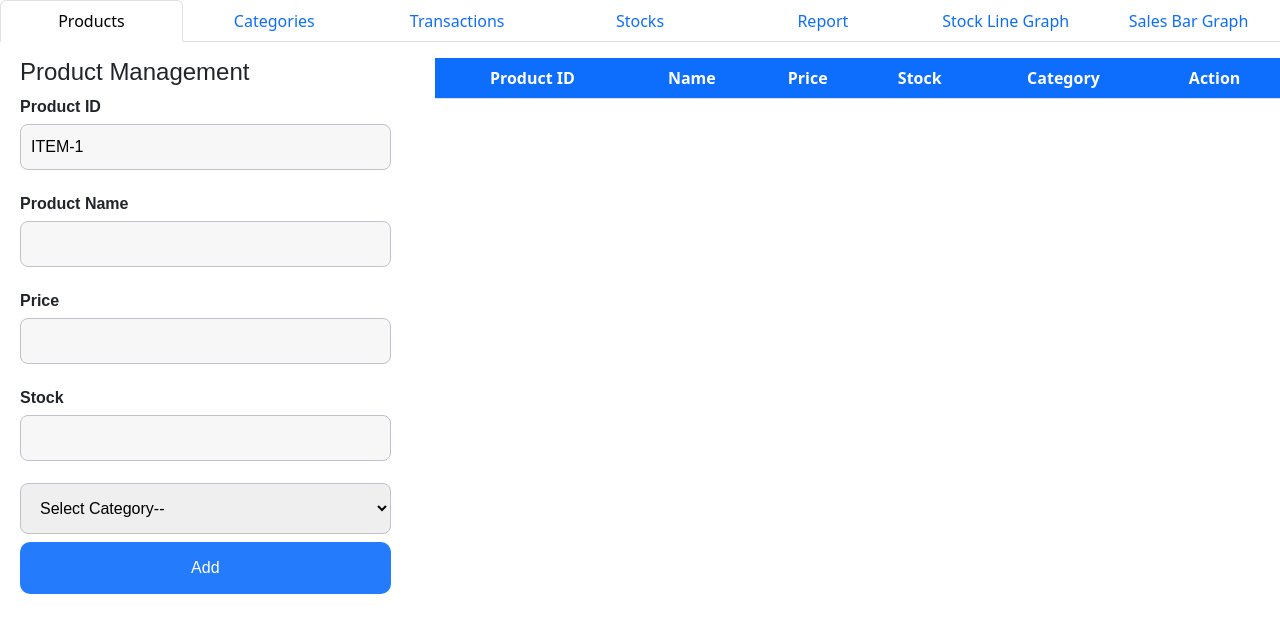
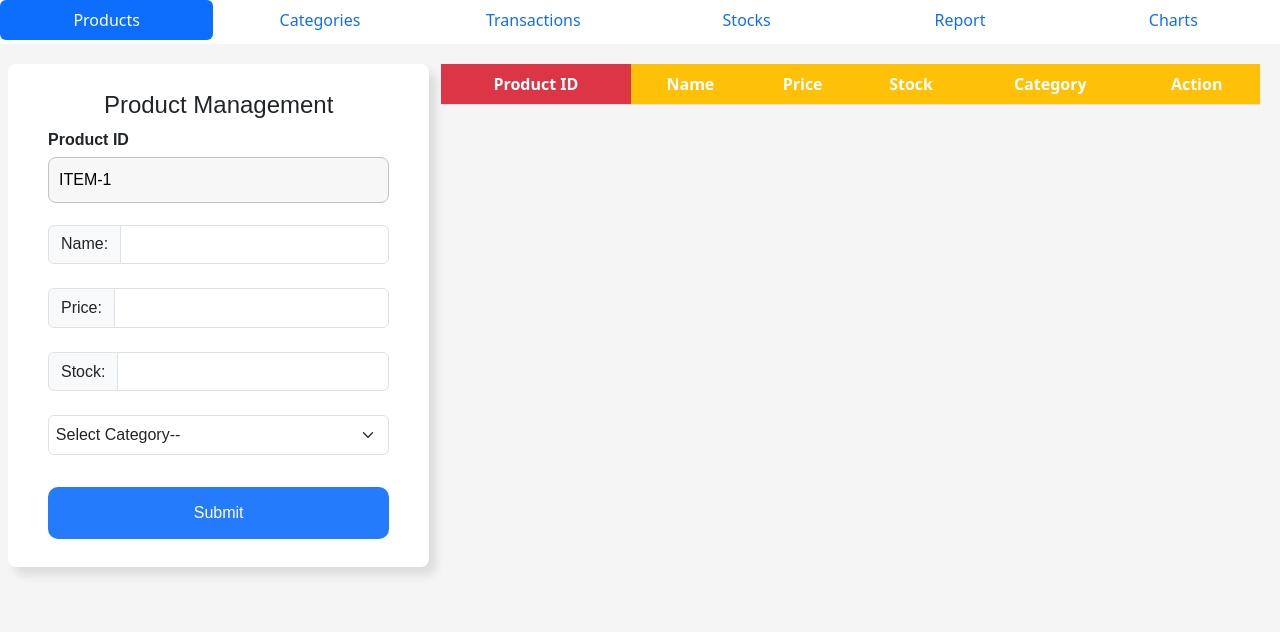
Before and after one commit to kennjoson/reactfinalna, a React (Create React App) app: page / in a window 1280 px wide. Shown: the top 632 px of the page. Built offline with nearby package versions, Linux system fonts and the light colour scheme.

Commit message:
final output

```diff
--- a/src/App.js
+++ b/src/App.js
@@ -5,10 +5,9 @@ import StockManagement from './Modules/StockManagement';
 import CategoryManagement from './Modules/CategoryManagement';
 import TransactionReport from './Modules/TransactionReport';
 import TransactionManagement from './Modules/TransactionManagement';
-import LineChart from './Modules/LineChart';
-import BarChart from './Modules/BarChart';
 import Tabs from 'react-bootstrap/Tabs';
 import Tab from 'react-bootstrap/Tab';
+import CombinedCharts from './Modules/CombineChart';
 
 const App = () => {
   const [selectedTab, setSelectedTab] = useState('Product Management');
@@ -26,12 +25,11 @@ const App = () => {
       return <CategoryManagement />;
     } else if (selectedTab === 'Transaction Management') {
       return <TransactionManagement />;
-    } else if (selectedTab === 'Line Chart') {
-      return <LineChart />;
     } else if (selectedTab === 'Transaction Report') {
       return <TransactionReport />;
-    } else if (selectedTab === 'Bar Chart') {
-      return <BarChart />;
+
+    } else if (selectedTab === 'Combined Chart') {
+      return <CombinedCharts />;
     }
     return null;
   };
@@ -43,10 +41,11 @@ const App = () => {
           id="tab-navigation"
           activeKey={selectedTab}
           onSelect={handleTabSelect}
-          className="mb-3"
+          className="mb-1"
           justify
+          variant="pills"
         >
-          <Tab eventKey="Product Management" title="Products">
+          <Tab eventKey="Product Management" title="Products" >
             {TabContent()}
           </Tab>
           <Tab eventKey="Category Management" title="Categories">
@@ -61,10 +60,7 @@ const App = () => {
           <Tab eventKey="Transaction Report" title="Report">
             {TabContent()}
           </Tab>
-          <Tab eventKey="Line Chart" title="Stock Line Graph">
-            {TabContent()}
-          </Tab>
-          <Tab eventKey="Bar Chart" title="Sales Bar Graph">
+          <Tab eventKey="Combined Chart" title="Charts">
             {TabContent()}
           </Tab>
         </Tabs>
--- a/src/Modules/BarChart.js
+++ b/src/Modules/BarChart.js
@@ -71,7 +71,7 @@ const BarChart = () => {
 
   return (
     <div id="chart">
-      <Chart options={chartData.options} series={chartData.series} type="bar" height={250} />
+      <Chart options={chartData.options} series={chartData.series} type="bar" height={300} />
     </div>
   );
 };
--- a/src/Modules/CategoryManagement.js
+++ b/src/Modules/CategoryManagement.js
@@ -3,11 +3,11 @@ import 'bootstrap/dist/css/bootstrap.min.css';
 import './styles.css';
 import { styles } from './Styles';
 import { ProdListContext } from './ProdListContext';
-import Modal from 'react-bootstrap/Modal';
-import Button from 'react-bootstrap/Button';
+// import Modal from 'react-bootstrap/Modal';
+// import Button from 'react-bootstrap/Button';
 
 const CategoryManagement = () => {
-  const { categories, setCategories } = React.useContext(ProdListContext); // Access the categories from the context
+  const { categories, setCategories } = React.useContext(ProdListContext);
   const [newCategory, setNewCategory] = useState('');
   const [showCategoryModal, setShowCategoryModal] = useState(false);
   const [editedCategory, setEditedCategory] = useState('');
@@ -46,10 +46,10 @@ const CategoryManagement = () => {
 
 
   return (
-  <div className="row">
-    <div className="col-lg-4">
+  <div className="row" style={fullPageStyles}>
+    <div className="col-lg-4" style={boxStyles}>
       <form style={formStyles} onSubmit={handleNewCategory}>
-        <h3>Category Management</h3>
+        <h3 style={{textAlign:'center'}}>Category Management</h3>
         <label htmlFor="prodCategory">
           <b>Set Category</b>
         </label>
@@ -71,8 +71,8 @@ const CategoryManagement = () => {
       <table className="table table-responsive">
         <thead className="text-center">
           <tr>
-            <th scope="col" className="bg-primary text-white">Category</th>
-            <th className="bg-primary text-white">Action</th>
+            <th scope="col" className="bg-danger text-white">Category</th>
+            <th className="bg-warning text-white">Action</th>
           </tr>
         </thead>
         <tbody id="tbodyproducts" className="text-center">
@@ -80,7 +80,7 @@ const CategoryManagement = () => {
             <tr key={index}>
               <td>{category}</td>
               <td>
-                <button class="btn btn-primary" onClick={() => handleEdit(index)}>Update</button>
+                <button class="btn btn-primary me-1" onClick={() => handleEdit(index)}>Update</button>
                 <button class="btn btn-danger" onClick={() => handleDelete(index)}>Delete</button>
               </td>
             </tr>
@@ -88,11 +88,16 @@ const CategoryManagement = () => {
         </tbody>
       </table>
         {showCategoryModal && (
-      <Modal show={showCategoryModal} onHide={() => setShowCategoryModal(false)}>
-        <Modal.Header closeButton>
-          <Modal.Title>Update Category</Modal.Title>
-        </Modal.Header>
-        <Modal.Body>
+      <div className="modal" style={{ display: 'block' }}>
+        <div className="modal-dialog" style={{ margin: '10% auto' }}>
+          <div className="modal-content">
+            <div className="modal-header">
+              <h5 className="modal-title">Update Category</h5>
+              <button type="button" className="btn-close" color="none" aria-label="Close" onClick={() => setShowCategoryModal(false)}>
+                <span>&times;</span>
+              </button>
+            </div>
+            <div className="modal-body">
               <form>
                 <div className="form-group">
                   <label htmlFor="editCategoryName">Category Name</label>
@@ -105,16 +110,22 @@ const CategoryManagement = () => {
                   />
                 </div>
               </form>
-        </Modal.Body>
-        <Modal.Footer>
-          <Button variant="secondary" onClick={() => setShowCategoryModal(false)}>
+            </div>
+          <div className="modal-footer">
+            <button type="button" className="btn btn-secondary" onClick={() => setShowCategoryModal(false)}>
               Close
-          </Button>
-          <Button variant="primary" onClick={handleSaveEdit}>
+            </button>
+            <button
+              type="button"
+              className="btn btn-primary"
+              onClick={handleSaveEdit}
+            >
               Save
-          </Button>
-        </Modal.Footer>
-      </Modal>
+            </button>
+          </div>
+        </div>
+      </div>
+    </div>
   )}
     </div>
   </div>
@@ -128,4 +139,18 @@ padding: '0 20px',
 fontSize: '16px',
 };
 
+const boxStyles = {
+  boxShadow: '7px 8px 10px rgba(0, 0, 0, 0.1)',
+  padding: '20px',
+  borderRadius: '8px',
+  backgroundColor: '#fff',
+  height: '50%',
+};
+
+const fullPageStyles = {
+  backgroundColor: '#f5f5f5',
+  minHeight: '100vh',
+  padding: '20px',
+};
+
 export default CategoryManagement;
--- /dev/null
+++ b/src/Modules/CombineChart.js
@@ -0,0 +1,40 @@
+import React from 'react';
+import BarChart from './BarChart';
+import LineChart from './LineChart';
+
+const CombinedCharts = () => {
+  const containerStyle = {
+    display: 'flex',
+    justifyContent: 'center',
+    alignItems: 'flex-start',
+    backgroundColor: '#f5f5f5',
+    padding: '20px',
+    borderRadius: '8px',
+    maxWidth: '1400px',
+    margin: '0 auto',
+    boxShadow: '0px 0px 20px rgba(0, 0, 0, 0.2)',
+  };
+
+  const chartContainerStyle = {
+    flex: '1',
+    margin: '0 10px',
+    boxShadow: '0px 0px 15px rgba(0, 0, 0, 0.2)',
+    borderRadius: '8px',
+    padding: '10px',
+    backgroundColor: '#fff',
+    minWidth: '500px',
+  };
+
+  return (
+    <div className="combined-charts-container" style={containerStyle}>
+      <div className="bar-chart-container" style={chartContainerStyle}>
+        <BarChart />
+      </div>
+      <div className="line-chart-container" style={chartContainerStyle}>
+        <LineChart />
+      </div>
+    </div>
+  );
+};
+
+export default CombinedCharts;
--- a/src/Modules/LineChart.js
+++ b/src/Modules/LineChart.js
@@ -47,7 +47,7 @@ const LineChart = () => {
 
   return (
     <div id="chart">
-      <Chart options={chartOptions} series={series} type="line" height={360} width={1300} />
+      <Chart options={chartOptions} series={series} type="line" height={300} />
     </div>
   );
 };
--- a/src/Modules/ProductManagement.js
+++ b/src/Modules/ProductManagement.js
@@ -3,8 +3,10 @@ import 'bootstrap/dist/css/bootstrap.min.css';
 import { styles } from "./Styles";
 import './styles.css';
 import { ProdListContext } from './ProdListContext';
-import Modal from 'react-bootstrap/Modal';
-import Button from 'react-bootstrap/Button';
+import InputGroup from 'react-bootstrap/InputGroup';
+import { FormControl} from 'react-bootstrap';
+import Form from 'react-bootstrap/Form';
+
 
 
 const ProdManagement = () => {
@@ -53,31 +55,39 @@ const ProdManagement = () => {
   };
 
   return (
-    <div className="row">
-      <div className="col-lg-4">
+    <div className="row" style={fullPageStyles}>
+      <div className="col-lg-4" style={boxStyles}>
         <form style={formStyles}>
-          <h4>Product Management</h4>
+          <h4 style={{textAlign:'center', marginTop:'2%'}}>Product Management</h4>
           <label htmlFor="prodId">
             <b>Product ID</b>
           </label>
           <input type="text" id="productId" readOnly value={productId} required style={styles.inputStyles}/>
 
-          <label htmlFor="prodname"><b>Product Name</b></label>
-          <input type="text" id="prodName" value={prodName}
-              onChange={(e) => setProdName(e.target.value)} required style={styles.inputStyles}/>
+          <InputGroup size="md">
+          <InputGroup.Text id="inputGroup-sizing-lg">Name:</InputGroup.Text>
+        <Form.Control style={{padding:"2%"}} type="product" id="prodName" value={prodName}
+              onChange={(e) => setProdName(e.target.value)}/>
+        </InputGroup>
 
-          <label htmlFor="sellprice"><b>Price</b></label>
-          <input type="number" id="Price" name="Price" value={price}
-              onChange={(e) => setPrice(e.target.value)} required style={styles.inputStyles}/>
+        <br/>
+        <InputGroup size="md">
+        <InputGroup.Text id="inputGroup-sizing-lg">Price:</InputGroup.Text>
+          <Form.Control style={{padding:"2%"}} type="number"id="Price" name="Price"value={price}
+                onChange={(e) => setPrice(e.target.value)}/>
+        </InputGroup>
 
-          <label htmlFor="stocks"><b>Stock</b></label>
-          <input type="number" id="stock" name="stock" value={stock}
-              onChange={(e) => setStock(e.target.value)} required style={styles.inputStyles}/>
+       <br/>
 
 
-          <select
+          <InputGroup size="md">
+          <InputGroup.Text id="inputGroup-sizing-lg">Stock:</InputGroup.Text>
+          <FormControl style={{padding:"2%"}} type="number" id="stock" name="stock" value={stock}
+              onChange={(e) => setStock(e.target.value)}/>
+         </InputGroup>
+         <br/>
+          <Form.Select style={{padding:"2%"}} size="md"
             id="filterCategory"
-            style={{ border: '1px solid #c2c0ca', width: '100%', padding: '15px', borderRadius: '8px',}}
             value={selectedCategory}
             onChange={(e) => setSelectedCategory(e.target.value)}
           >
@@ -87,46 +97,38 @@ const ProdManagement = () => {
                 {category}
               </option>
             ))}
-          </select>
-
-
-          <button
-            className="bg-primary btn-sm"
-            type="submit"
-            id="btn"
-            onClick={handleButton}
-            style={styles.buttonStyles}
-          >
-            Add
+          </Form.Select>
+          <br/>
+          <button className="bg-primary btn-sm" type="submit" style={styles.buttonStyles} onClick={handleButton }>
+          Submit
           </button>
         </form>
       </div>
-      <div className="col-lg-8">
+      <div className="col-md-8">
 
     <table className="table table-responsive">
       <thead className="text-center">
         <tr>
-          <th scope="col" className="bg-primary text-white">Product ID</th>
-          <th scope="col" className="bg-primary text-white">Name</th>
-          <th scope="col" className="bg-primary text-white">Price</th>
-          <th scope="col" className="bg-primary text-white">Stock</th>
-          <th scope="col" className="bg-primary text-white">Category</th>
-          <th scope="col" className="bg-primary text-white">Action</th>
+          <th scope="col" className="bg-danger text-white">Product ID</th>
+          <th scope="col" className="bg-warning text-white">Name</th>
+          <th scope="col" className="bg-warning text-white">Price</th>
+          <th scope="col" className="bg-warning text-white">Stock</th>
+          <th scope="col" className="bg-warning text-white">Category</th>
+          <th scope="col" className="bg-warning text-white">Action</th>
         </tr>
       </thead>
       <tbody id="tbodyproducts" className="text-center">
         {prodList
+        .filter((product) => product.stock > 0)
         .map((product, index) => (
               <tr key={index}>
                 <td>{product.productId}</td>
                 <td>{product.prodName}</td>
                 <td>₱{product.price}</td>
-                <td className={product.stock === 0 ? 'text-danger' : ''}>
-                  {product.stock === 0 ? 'Out of Stock' : product.stock}
-                </td>
+                <td>{product.stock}</td>
                 <td>{product.prodCategory}</td>
                 <td>
-                  <button class="btn btn-primary" onClick={() => handleEditProduct(product)}>Update</button>
+                  <button class="btn btn-primary me-1" onClick={() => handleEditProduct(product)}>Update</button>
                   <button class="btn btn-danger" onClick={() => handleDeleteProduct(index)}>Delete</button>
                 </td>
               </tr>
@@ -134,47 +136,50 @@ const ProdManagement = () => {
       </tbody>
     </table>
   {showProductModal && selectedProduct && (
-  <Modal show={showProductModal} onHide={() => setShowProductModal(false)}>
-    <Modal.Header closeButton>
-      <Modal.Title>Update Product</Modal.Title>
-    </Modal.Header>
-    <Modal.Body>
+    <div className="modal" style={{ display: 'block' }}>
+      <div className="modal-dialog" style={{ margin: '10% auto' }}>
+        <div className="modal-content">
+          <div className="modal-header">
+            <h5 className="modal-title">Update Product</h5>
+            <button type="button" className="btn-close" color="none" aria-label="Close" onClick={() => setShowProductModal(false)}>
+              <span>&times;</span>
+            </button>
+          </div>
+          <div className="modal-body">
             <form>
               <div className="form-group">
                 <label htmlFor="editProdName">Product Name</label>
                 <input
-            type="text"
-            className="form-control"
-            id="editProdName"
+                  type="text" className="form-control" id="editProdName"
                   value={selectedProduct.prodName}
-            onChange={(e) =>
-              setSelectedProduct({ ...selectedProduct, prodName: e.target.value })
-            }
+                  onChange={(e) => setSelectedProduct({ ...selectedProduct, prodName: e.target.value })}
                 />
               </div>
             <div className="form-group">
               <label htmlFor="editProdPrice">Price</label>
               <input
-            type="number"
-            className="form-control"
-            id="editProdPrice"
+                type="number" className="form-control" id="editProdPrice"
                 value={selectedProduct.price}
-            onChange={(e) =>
-              setSelectedProduct({ ...selectedProduct, price: e.target.value })
-            }
+                onChange={(e) => setSelectedProduct({ ...selectedProduct, price: e.target.value })}
               />
             </div>
+
           </form>
-    </Modal.Body>
-    <Modal.Footer>
-      <Button variant="secondary" onClick={() => setShowProductModal(false)}>
+        </div>
+        <div className="modal-footer">
+          <button type="button" className="btn btn-secondary" onClick={() => setShowProductModal(false)}>
             Close
-      </Button>
-      <Button variant="primary" onClick={() => handleSaveProductEdit(selectedProduct)}>
+          </button>
+          <button
+            type="button"
+            className="btn btn-primary"
+            onClick={() => handleSaveProductEdit(selectedProduct)}>
             Save
-      </Button>
-    </Modal.Footer>
-  </Modal>
+          </button>
+        </div>
+      </div>
+    </div>
+  </div>
 )}
 
 
@@ -183,6 +188,14 @@ const ProdManagement = () => {
     </div>
   );
 };
+
+const boxStyles = {
+  boxShadow: '7px 8px 10px rgba(0, 0, 0, 0.1)',
+  padding: '20px',
+  borderRadius: '8px',
+  backgroundColor: '#fff',
+  height: '50%',
+};
 const formStyles = {
     fontFamily: 'Montserrat, Arial, Helvetica, sans-serif',
     backgroundColor: 'white',
@@ -190,4 +203,10 @@ const formStyles = {
     fontSize: '16px',
   };
 
+  const fullPageStyles = {
+    backgroundColor: '#f5f5f5',
+    minHeight: '100vh',
+    padding: '20px',
+  };
+
 export default ProdManagement;
--- a/src/Modules/StockManagement.js
+++ b/src/Modules/StockManagement.js
@@ -32,7 +32,7 @@ const StockManagement = () => {
     <div className="container">
       <div className="row">
         <div className="col">
-          <h2 className="float-start">Stock Management</h2>
+          <h2  style={{marginLeft:'150px*'}}>Stock Management</h2>
         </div>
       </div>
       <div className="row">
@@ -40,10 +40,10 @@ const StockManagement = () => {
           <table className="table table-responsive custom-table-width">
             <thead className="text-center">
               <tr>
-                <th scope="col" className="bg-primary text-white">Product ID</th>
-                <th scope="col" className="bg-primary text-white">Name</th>
-                <th scope="col" className="bg-primary text-white">Stock</th>
-                <th className="bg-primary text-white">Action</th>
+                <th scope="col" className="bg-danger text-white">Product ID</th>
+                <th scope="col" className="bg-warning text-white">Name</th>
+                <th scope="col" className="bg-warning text-white">Stock</th>
+                <th className="bg-warning text-white">Action</th>
               </tr>
             </thead>
             <tbody id="tbodyproducts" className="text-center">
@@ -56,7 +56,7 @@ const StockManagement = () => {
                   {product.stock === 0 ? 'Out of Stock' : product.stock}
                 </td>
                   <td>
-                    <button className="btn btn-primary me-2" onClick={() => handleEditProduct(product)}>Edit</button>
+                    <button className="btn btn-primary me-1" onClick={() => handleEditProduct(product)}>Edit</button>
                     <button className="btn btn-danger" onClick={() => handleDeleteProduct(index)}>Delete</button>
                   </td>
                 </tr>
--- a/src/Modules/TransactionManagement.js
+++ b/src/Modules/TransactionManagement.js
@@ -4,7 +4,7 @@ import Modal from 'react-bootstrap/Modal';
 import Button from 'react-bootstrap/Button';
 
 const TransactionManagement = () => {
-  const { prodList, cartItems, setCartItems, addBoughtProduct } = useContext(ProdListContext);
+  const { prodList, cartItems, setCartItems, setProdList, addBoughtProduct } = useContext(ProdListContext);
   const [showModal, setShowModal] = useState(false);
   const [selectedProduct, setSelectedProduct] = useState(null);
   const [quantity, setQuantity] = useState('');
@@ -50,11 +50,9 @@ const TransactionManagement = () => {
   };
 
   const handleBuyItem = (item) => {
-    const selectedProductIndex = prodList.findIndex((product) => product.productId === item.productId);
+    const selectedProduct = prodList.find((product) => product.productId === item.productId);
 
-    if (selectedProductIndex !== -1 && prodList[selectedProductIndex].stock >= item.quantity) {
-      const selectedProduct = prodList[selectedProductIndex];
-
+    if (selectedProduct && selectedProduct.stock >= item.quantity) {
       const boughtItem = {
         prodName: item.prodName,
         price: selectedProduct.price,
@@ -63,20 +61,21 @@ const TransactionManagement = () => {
         purchaseDate: new Date().toLocaleDateString(),
       };
 
-      // Update stock after purchase
-      prodList[selectedProductIndex].stock -= item.quantity;
+      const updatedProdList = prodList.map((product) =>
+        product.productId === selectedProduct.productId
+          ? { ...product, stock: product.stock - item.quantity }
+          : product
+      );
 
       setReceipt(boughtItem);
-
-      const updatedCart = cartItems.filter((cartItem) => cartItem !== item);
-      setCartItems(updatedCart);
-
+      setCartItems(cartItems.filter((cartItem) => cartItem !== item));
       addBoughtProduct(boughtItem);
+      setProdList(updatedProdList);
+      setShowModal(false);
     } else {
-      alert(selectedProductIndex !== -1 ? 'Product not found.' : 'Not enough stock to complete the order.');
+      alert(selectedProduct && selectedProduct.stock >= item.quantity ? 'Not enough stock.' : 'Product not found or not enough stock.');
+      setShowModal(false);
     }
-
-    setShowModal(false);
   };
 
   const handleRemoveItem = (item) => {
@@ -88,16 +87,16 @@ const TransactionManagement = () => {
     <div className="container mt-4">
       <div className="row">
         <div className="col-lg-6">
-          <h2 className="text-primary mb-4">Transaction Management</h2>
+          <h2 className="mb-3">Transaction Management</h2>
           <table className="table table-hover">
             <thead className="thead-dark">
               <tr>
-                <th className="text-center bg-primary text-white">Product ID</th>
-                <th className="text-center bg-primary text-white">Name</th>
-                <th className="text-center bg-primary text-white">Price</th>
-                <th className="text-center bg-primary text-white">Stock</th>
-                <th className="text-center bg-primary text-white">Category</th>
-                <th className="text-center bg-primary text-white">Action</th>
+                <th className="text-center bg-danger text-white">Product ID</th>
+                <th className="text-center bg-warning text-white">Name</th>
+                <th className="text-center bg-warning text-white">Price</th>
+                <th className="text-center bg-warning text-white">Stock</th>
+                <th className="text-center bg-warning text-white">Category</th>
+                <th className="text-center bg-warning text-white">Action</th>
               </tr>
             </thead>
             <tbody>
@@ -191,7 +190,7 @@ const TransactionManagement = () => {
                 <td className="text-center">{item.quantity}</td>
                 <td className="text-center">₱{item.totalItemPrice.toFixed(2)}</td>
                 <td className="text-center">
-                  <button className="btn btn-success me-2" onClick={() => handleBuyItem(item)}>Place Order</button>
+                  <button className="btn btn-success me-1" onClick={() => handleBuyItem(item)}>Place Order</button>
                   <button className="btn btn-danger" onClick={() => handleRemoveItem(item)}>Cancel</button>
                 </td>
               </tr>
```
Lines whose indentation alone changed are shown as unchanged.
